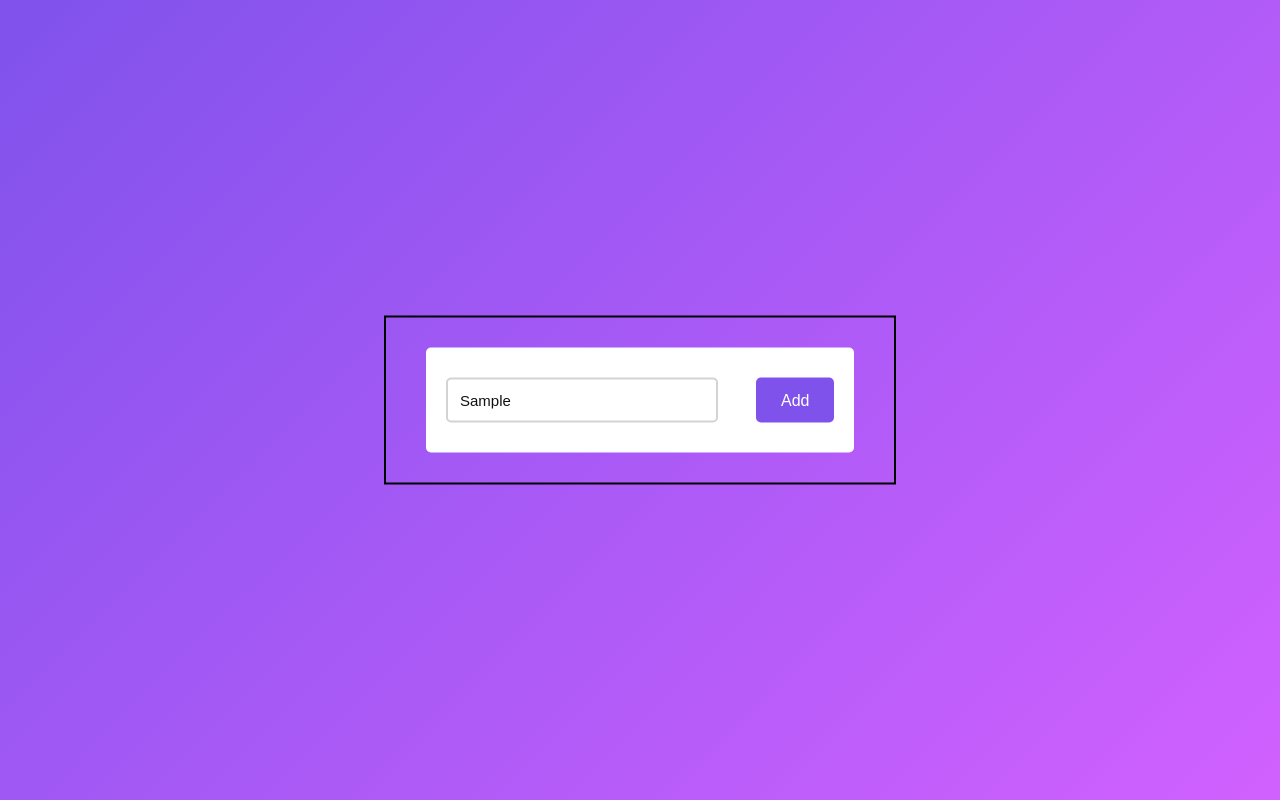
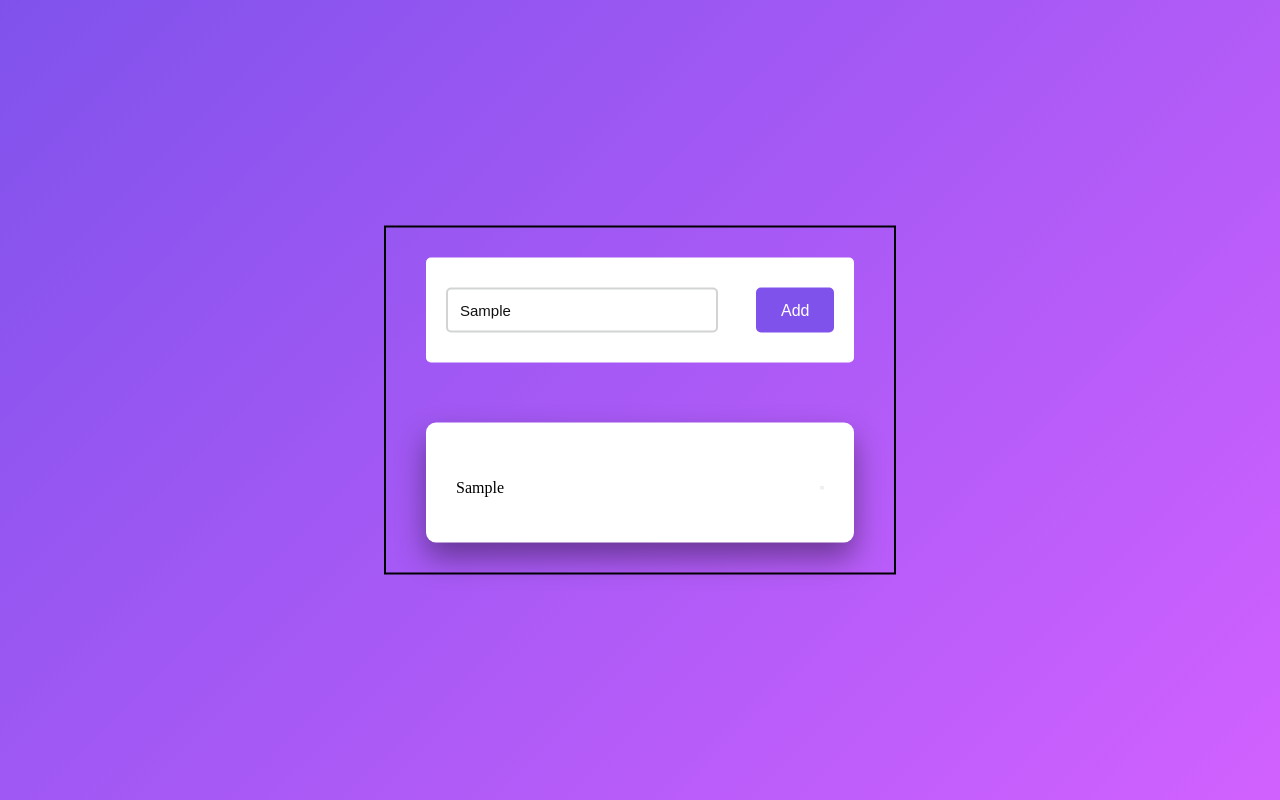
Before and after one commit to AaronGulman/To-Do-List, a plain HTML site: page index.html in a window 1280 px wide. Both pictures are taken after typing "Sample" into the empty fields and a click on the button "Add". Drawn offline with Linux system fonts and the light colour scheme.

Commit message:
More functions: add,delete. Styling continues.

```diff
--- a/index.html
+++ b/index.html
@@ -15,6 +15,7 @@
 			<!-- When pushed adds a new task to the list -->
 			<button id="push">Add</button>
 		</div>
+		<div id="tasks"></div>
 	</div>
 
 </body>
--- a/script.js
+++ b/script.js
@@ -0,0 +1,18 @@
+document.querySelector('#push').onclick = function(){
+	if (document.querySelector('#newtask input').value.length == 0){
+		alert('Please Enter a Task');
+	}
+	else {
+		document.querySelector('#tasks').innerHTML
+		+= `
+		<div class='task'>
+			<span id ="taskname">
+				${document.querySelector
+				('#newtask input').value}
+			</span>
+			<button class="delete"><i class="fa-duotone fa-trash" style="--fa-primary-color: #4e1ac7; --fa-secondary-color: #4229c2;"></i>
+			</button>
+		</div>
+		`;
+	}
+}
--- a/styles.css
+++ b/styles.css
@@ -44,6 +44,7 @@ body{
 	border-radius: 5px;
 }
 
+
 #newtask input:focus{
 	outline: none;
 	border-color: #8052ec;
@@ -65,3 +66,27 @@ body{
 	cursor: pointer;
 
 }
+
+#tasks{
+	background-color: #ffffff;
+	padding: 30px 20px;
+	margin-top: 60px;
+	border-radius: 10px;
+	box-shadow: 0 15px 30px rgba(0,0,0,0.4);
+	width: 100%;
+	position: relative;
+
+
+}
+
+.task{
+	background-color: #ffffff;
+	height: 50px;
+	padding: 5px 10px;
+	margin-top: 10px;
+	display: flex;
+	align-items: center;
+	justify-content: space-between;
+
+
+}
```
